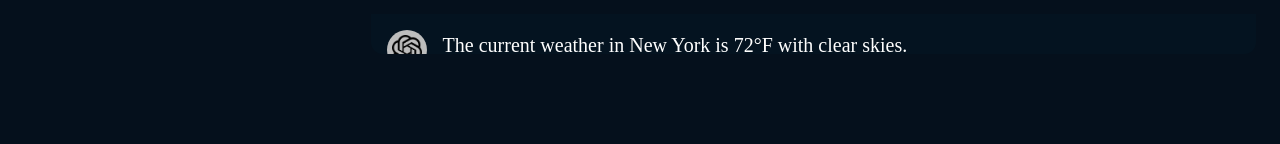
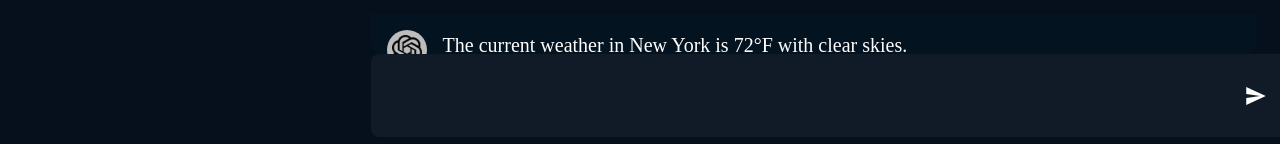
Before and after one commit to SanaUllahRasheed123/mern-openai-chatbot, a React (Vite) app in the folder frontend/: page /chat in a window 1280 px wide. Shown: the part 590-734 px from the top of the page. Built offline with nearby package versions, Linux system fonts and the light colour scheme; no server answers.

Commit message:
Designing UI....

```diff
--- a/frontend/src/pages/Chat.tsx
+++ b/frontend/src/pages/Chat.tsx
@@ -1,7 +1,8 @@
-import { Avatar, Box, Button, Typography } from "@mui/material"
+import { Avatar, Box, Button, IconButton, Typography } from "@mui/material"
 import { useAuth } from "../context/AuthContext"
 import { red } from "@mui/material/colors";
 import ChatItems from "../components/chat/ChatItems";
+import { IoMdSend } from "react-icons/io";
 const chatMessages = [
   { role: 'user', string: 'Hello', content: 'Hi there! How can I assist you today?' },
   { role: 'assistant', string: 'Help', content: 'Sure, I can help. What do you need assistance with?' },
@@ -97,6 +98,33 @@ const Chat = () => {
         >
           {chatMessages.map((chat,index)=><ChatItems content={chat.content} role={chat.role} key={index}/>)}
         </Box>
+        <div
+        style={{
+          width:'100%',
+          padding:'20px',
+          borderRadius:8,
+          backgroundColor:'rgb(17,27,39)',
+          display:'flex',
+          margin:'auto',
+        }}
+        >
+          {" "}
+          <input
+          type="text"
+          style={{
+            width:'100%',
+            backgroundColor:'transparent',
+            padding:'10px',
+            border:'none',
+            outline:'none',
+            color:'white',
+            fontSize:'20px',
+          }}
+          />
+          <IconButton sx={{ml:'auto',color:'white'}}>
+            <IoMdSend/>
+          </IconButton>
+        </div>
 
       </Box>
     </Box>
```
